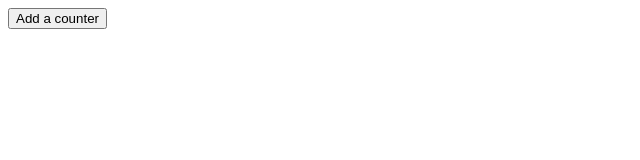
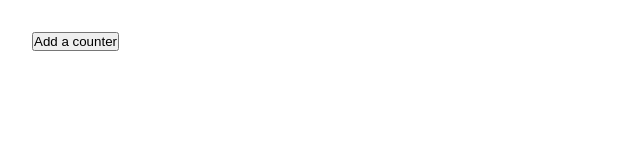
Before and after one commit to leonov0/speed123, a plain HTML site: page multiple-counters/index.html in a window 1280 px wide. Shown: the whole page, without its empty margins (0-640 px from the left). Drawn offline with Linux system fonts and the light colour scheme.

Commit message:
feat: design improvements

```diff
--- a/multiple-counters/index.html
+++ b/multiple-counters/index.html
@@ -7,6 +7,16 @@
   <title>Document</title>
 
   <style>
+    * {
+      margin: 0;
+      padding: 0;
+      box-sizing: border-box;
+    }
+
+    .container {
+      padding: 2rem;
+    }
+
     #counters {
       display: grid;
 
```
Also changed, not shown: accordion/index.html (+5 -1 lines).
